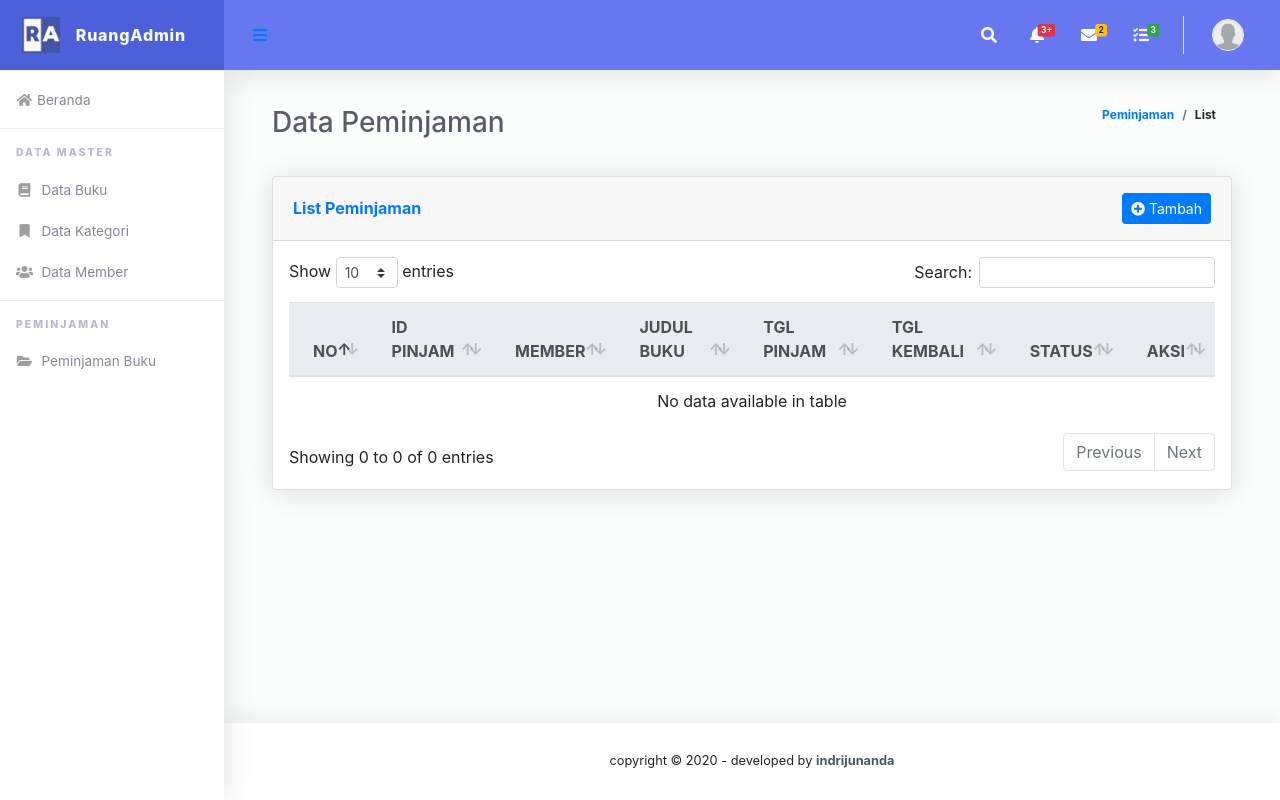
After one commit to neoproject18/aplikasiperpus, a CodeIgniter app: page /aplikasiperpus/peminjaman in a window 1280 px wide. The commit adds this page. Run offline with CodeIgniter, Linux system fonts and the light colour scheme; the visitor is signed in with stand-in values (Sample User, id 1); data comes from the database, SQL or seed files in the repository; data that the repository does not hold is empty; some libraries are stand-ins or nearby versions.

Commit message:
peminjaman

```diff
--- a/application/controllers/Login.php
+++ b/application/controllers/Login.php
@@ -7,6 +7,7 @@ class Login extends MY_Controller
 	public function __construct()
 	{
 		parent::__construct();
+		$this->load->model(array('m_user'));
 		$this->userlogin = $this->getUserData();
 	}
 
--- /dev/null
+++ b/application/controllers/Peminjaman.php
@@ -0,0 +1,21 @@
+<?php
+defined('BASEPATH') OR exit('No direct script access allowed');
+
+class Peminjaman extends MY_Controller
+{
+	private $userlogin;
+	public function __construct()
+	{
+		parent::__construct();
+		$this->load->model(array('m_peminjaman'));
+		$this->cekLogin();
+		$this->userlogin = $this->getUserData();
+	}
+
+	public function index()
+	{
+		$data['userlogin'] = $this->userlogin;
+		$data['listdata'] = $this->m_peminjaman->list_peminjaman();
+		$this->template->load('template/v_layout','peminjaman/v_index', $data);
+	}
+}
--- /dev/null
+++ b/application/models/M_peminjaman.php
@@ -0,0 +1,15 @@
+<?php
+
+class M_peminjaman extends CI_Model
+{
+	public function list_peminjaman()
+	{
+		return $this->db->query("SELECT p.id_peminjaman, m.*, u.id_user, u.nama_user, b.*,
+			p.tgl_pinjam, p.tgl_kembali, p.status_pinjam
+			FROM tbl_peminjaman p
+			JOIN tbl_member m ON m.id_member = p.id_member
+			JOIN tbl_user u ON u.id_user = p.id_user
+			JOIN tbl_buku b ON b.id_buku = p.id_buku
+			WHERE p.status_pinjam = 'Pinjam'")->result();
+	}
+}
--- /dev/null
+++ b/application/views/peminjaman/v_index.php
@@ -0,0 +1,53 @@
+<div class="container-fluid" id="container-wrapper">
+  <div class="d-sm-flex align-items-center justify-content-between mb-4">
+    <h1 class="h3 mb-0 text-gray-800">Data Peminjaman</h1>
+    <ol class="breadcrumb">
+      <li class="breadcrumb-item"><a href="">Peminjaman</a></li>
+      <li class="breadcrumb-item">List</li>
+    </ol>
+  </div>
+
+  <div class="row">
+    <!-- Datatables -->
+    <div class="col-lg-12">
+      <div class="card mb-4">
+        <div class="card-header py-3 d-flex flex-row align-items-center justify-content-between">
+          <h6 class="m-0 font-weight-bold text-primary">List Peminjaman</h6>
+          <a href="" class="m-0 float-right btn btn-primary btn-sm">
+            <i class="fa fa-plus-circle"></i> Tambah
+          </a>
+        </div>
+        <div class="table-responsive p-3">
+          <table class="table align-items-center table-flush" id="dataTable">
+            <thead class="thead-light">
+              <tr>
+                <th>NO</th>
+                <th>ID PINJAM</th>
+                <th>MEMBER</th>
+                <th>JUDUL BUKU</th>
+                <th>TGL PINJAM</th>
+                <th>TGL KEMBALI</th>
+                <th>STATUS</th>
+                <th>AKSI</th>
+              </tr>
+            </thead>
+            <tbody>
+              <?php $no=1; foreach($listdata as $value): ?>
+              <tr>
+                <td><?= $no++ ?></td>
+                <td><?= $value->id_peminjaman ?></td>
+                <td><?= $value->nama_member ?></td>
+                <td><?= $value->judul_buku ?></td>
+                <td><?= $value->tgl_pinjam ?></td>
+                <td><?= $value->tgl_kembali ?></td>
+                <td><?= $value->status_pinjam ?></td>
+                <td></td>
+              </tr>
+            <?php endforeach; ?>
+          </tbody>
+        </table>
+      </div>
+    </div>
+  </div>
+</div>
+</div>
--- a/application/views/template/v_sidebar.php
+++ b/application/views/template/v_sidebar.php
@@ -42,7 +42,7 @@
   <hr class="sidebar-divider">
   <div class="sidebar-heading">PEMINJAMAN</div>
   <li class="nav-item">
-    <a class="nav-link" href="">
+    <a class="nav-link" href="<?= base_url('peminjaman') ?>">
       <i class="fas fa-fw fa-folder-open"></i>
       <span>Peminjaman Buku</span>
     </a>
```
